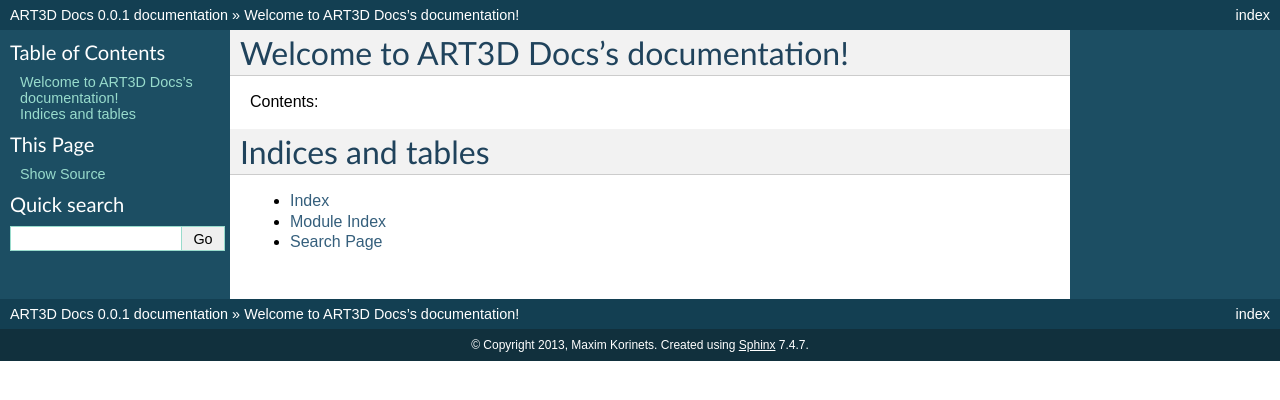
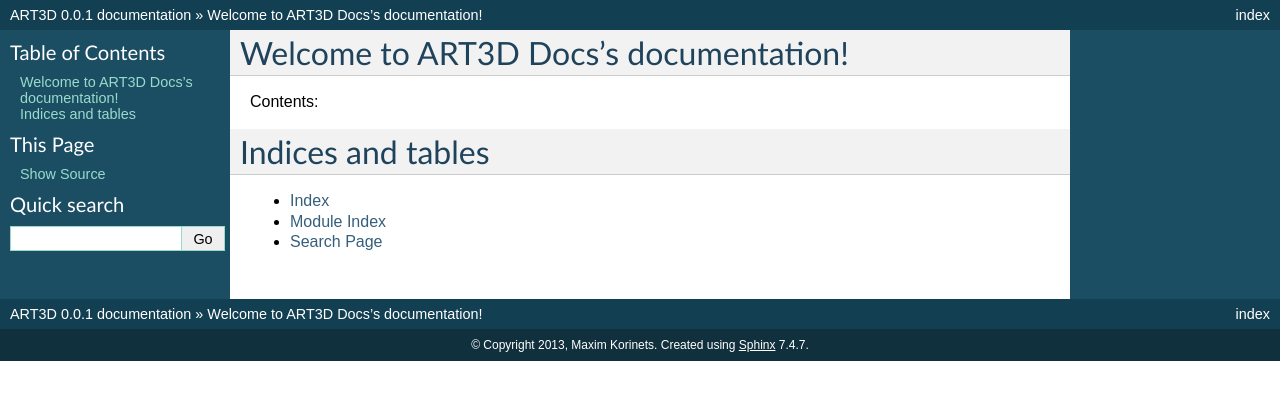
Before and after one commit to art3d-dev/docs, a Sphinx documentation site: the page built from source/index.rst, in a window 1280 px wide. Shown: the top 400 px of the page. Built offline with Sphinx 7.4.7, drawn with Linux system fonts in a browser that asks for light colours.

Commit message:
fixed project

```diff
--- a/source/conf.py
+++ b/source/conf.py
@@ -40,7 +40,7 @@
 master_doc = 'index'
 
 # General information about the project.
-project = u'ART3D Docs'
+project = u'ART3D'
 copyright = u'2013, Maxim Korinets'
 
 # The version info for the project you're documenting, acts as replacement for
```
